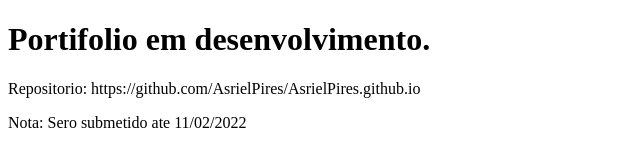
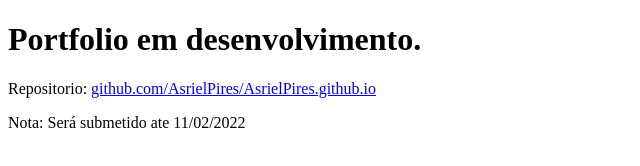
Before and after one commit to AsrielPdS/AsrielPdS.github.io, a website built with webpack: page index.html in a window 1280 px wide. Shown: the whole page, without its empty margins (0-640 px from the left). Built offline with nearby package versions, Linux system fonts and the light colour scheme; what entity, galho, galhud, galhui would draw is missing.

Commit message:
correção de erro ortografico index

```diff
--- a/index.html
+++ b/index.html
@@ -8,8 +8,8 @@
   <!-- <script src="./src/index.ts"></script> -->
 </head>
 <body>
-<h1>Portifolio em desenvolvimento.</h1>
-<p>Repositorio: https://github.com/AsrielPires/AsrielPires.github.io </p>
-<p>Nota: Sero submetido ate 11/02/2022</p>
+<h1>Portfolio em desenvolvimento.</h1>
+<p>Repositorio: <a href="https://github.com/AsrielPires/AsrielPires.github.io">github.com/AsrielPires/AsrielPires.github.io</a> </p>
+<p>Nota: Será submetido ate 11/02/2022</p>
 </body>
 </html>
```
